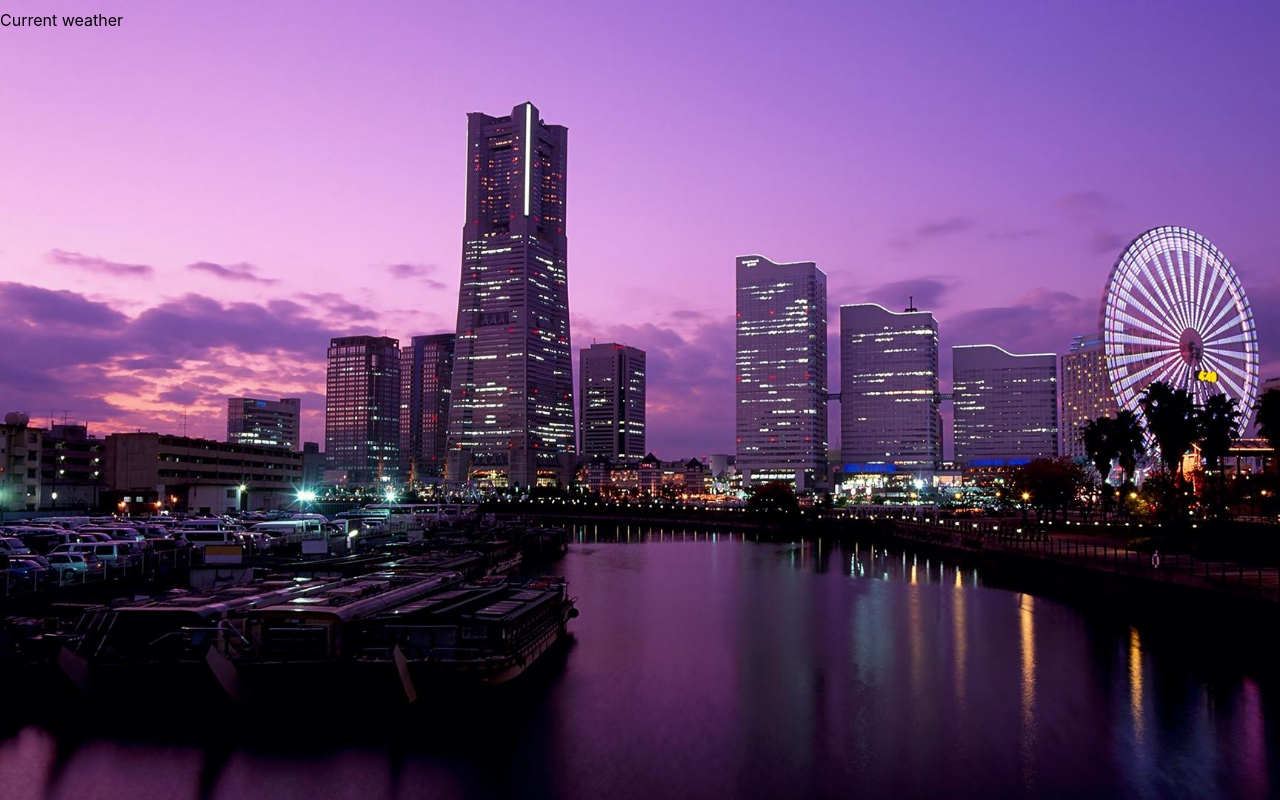
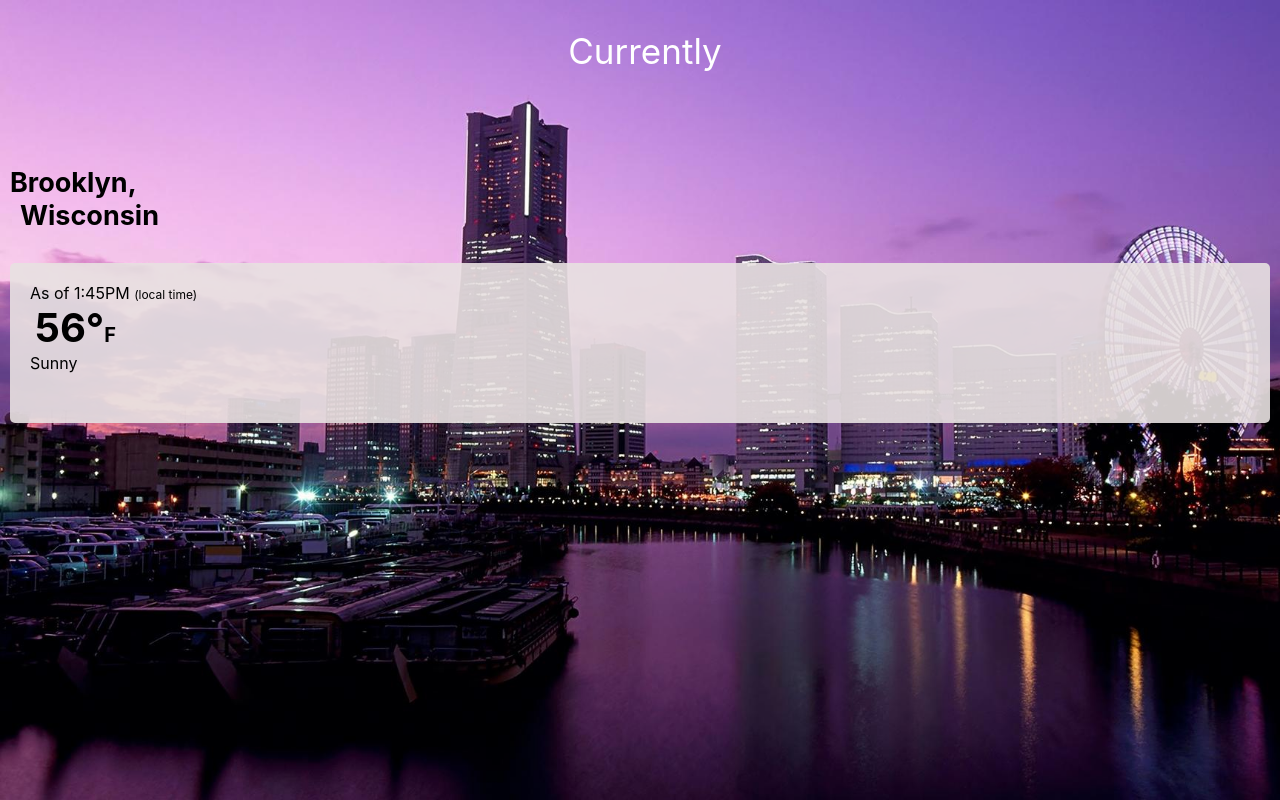
Before and after one commit to Brettman52/WeatherApp, a React (Create React App) app: page / in a window 1280 px wide. Both pictures are taken after typing "Sample" into the empty fields and a click on the button "GO". Built offline with nearby package versions, Linux system fonts and the light colour scheme.

Commit message:
added more data and styles to daily forecast component

```diff
--- a/package.json
+++ b/package.json
@@ -7,6 +7,7 @@
     "@testing-library/jest-dom": "^5.12.0",
     "@testing-library/react": "^11.2.6",
     "@testing-library/user-event": "^12.8.3",
+    "moment": "^2.29.1",
     "react": "^17.0.2",
     "react-dom": "^17.0.2",
     "react-router": "^5.2.0",
--- a/src/App.js
+++ b/src/App.js
@@ -17,10 +17,6 @@ background-size: cover;
 height: 100vh;
 width: 100vw;
 
-* {
-    margin: 0px;
-    padding: 0px;
-}
 
 `;
 
@@ -33,6 +29,10 @@ export default class App extends Component {
 
     setWeather = () => {
         this.setState({location: mockData.location, current: mockData.current})
+    }
+
+    componentDidMount(){
+        this.setWeather()
     }
 
     render() {
--- a/src/DailyCast.js
+++ b/src/DailyCast.js
@@ -1,8 +1,55 @@
-import React, { Component } from 'react'
+import React, {Component} from 'react'
 import WeatherContext from './weatherContext'
 import styled from 'styled-components'
+import moment from 'moment';
 
-const WeatherContainer = styled.div`
+const Wrap = styled.div `
+`;
+
+const WeatherContainer = styled.div `
+    background-color: rgba(232, 226, 226, .9);
+    border-radius: 5px;
+    height: 20vh;
+    margin-left: 10px;
+    margin-right: 10px;
+    position: relative;
+    top: 10vh;
+
+`;
+
+const AsOf = styled.div `
+    position: absolute;
+    top: 20px;
+    left: 20px;
+    min-width: 207px;
+`;
+
+const Town = styled.h2 `
+`;
+
+const Region = styled.div `
+    margin-left: 10px;
+`;
+
+const AreaContainer = styled.div`
+   position: relative;
+   top: 9vh;
+   margin-left: 10px;
+   font-size: 18px;
+`;
+
+const Temp = styled.div`
+    position: absolute;
+    top: 40px;
+    left: 25px;
+    font-size: 40px;
+    font-weight: bold;
+`;
+
+const Condition = styled.div`
+    position: absolute;
+    top: 90px;
+    left: 20px;
 
 `;
 
@@ -10,12 +57,51 @@ export default class DailyCast extends Component {
 
     static contextType = WeatherContext;
 
+    getLastUpdated = (timeDate) => {
+        const timeArray = timeDate.split("");
+        const timeOnlyArr = [];
+
+        for (let i = 0; i <= 15; i++) {
+            if (i > 10) {
+                timeOnlyArr.push(timeArray[i])
+            }
+        }
+        const joinedTime = timeOnlyArr.join("");
+
+        return moment(joinedTime, "HH:mm::ss").format("h:mmA");
+    }
+
+    getWholeTemp = (temp) => {
+     const newTemp = Math.trunc(temp);
+
+        return newTemp;
+    }
 
     render() {
+        const townName = this.context.location.name;
+        const regionName = this.context.location.region;
+        const lastUpdated = this.context.current.last_updated;
+        const tempInF = this.context.current.temp_f;
+        const conditionText = this.context.current.condition.text;
+
+
+
         return (
-            <WeatherContainer>
-
-            </WeatherContainer>
+            <Wrap>
+                <AreaContainer>
+                   <Town>
+                        {townName},
+                        <Region>{regionName}</Region>
+                    </Town>
+                </AreaContainer>
+                <WeatherContainer>
+                    <AsOf>
+                        As of {lastUpdated !== undefined && this.getLastUpdated(lastUpdated)} <span style={{fontSize:"12px"}}>(local time)</span>
+                    </AsOf>
+                    <Temp>{tempInF !== undefined && this.getWholeTemp(tempInF)}&#176;<span style={{fontSize:"20px"}}>F</span></Temp>
+                    <Condition>{conditionText}</Condition>
+                </WeatherContainer>
+            </Wrap>
         )
     }
 }
--- a/src/DailyCastPage.js
+++ b/src/DailyCastPage.js
@@ -1,19 +1,29 @@
 import React, {Component} from 'react'
 import DailyCast from './DailyCast'
 import styled from 'styled-components'
+import WeatherContext from './weatherContext'
 
-const CastHeading = styled.header`
-    position: relative;
-    top: 10px;
+const CastHeading = styled.div `
+    padding-top: 30px;
+    margin-left: 10px;
+    font-size: 35px;
+    text-align: center;
+    color: white;
+
 `;
+
 
 
 export default class DailyCastPage extends Component {
 
+    static contextType = WeatherContext;
+
     render() {
         return (
             <div>
-              <CastHeading>Current weather</CastHeading>
+                <CastHeading>
+                  Currently
+                </CastHeading>
                 <DailyCast/>
             </div>
         )
--- a/src/Header.js
+++ b/src/Header.js
@@ -1,12 +1,9 @@
-import React, { Component } from 'react'
+import React, {Component} from 'react'
 import styled from 'styled-components'
 
-const WeatherHeader = styled.header`
+const WeatherHeader = styled.header `
     color: whitesmoke;
     font-size: 50px;
-    margin-left: 100px;
-
-@media (max-width: 768px) {
     font-size: 25px;
     display: flex;
     justify-content: center;
@@ -14,16 +11,14 @@ const WeatherHeader = styled.header`
     position: relative;
     top: 10px;
 
-}
 `;
-
 
 export default class Header extends Component {
     render() {
         return (
             <div>
                 <WeatherHeader>
-                  Weather on demand
+                    Weather on demand
                 </WeatherHeader>
             </div>
         )
--- a/src/Homepage.js
+++ b/src/Homepage.js
@@ -33,9 +33,6 @@ export default class Homepage extends Component {
 
     handleSubmit = (e) => {
         e.preventDefault();
-        this
-            .context
-            .setWeather();
 
         this
             .props
--- a/src/mockData.js
+++ b/src/mockData.js
@@ -11,7 +11,7 @@ export const mockData = {
     },
     "current": {
         "last_updated_epoch": 1619451900,
-        "last_updated": "2021-04-26 10:45",
+        "last_updated": "2021-04-26 13:45",
         "temp_c": 13.8,
         "temp_f": 56.8,
         "is_day": 1,
```
Also changed, not shown: 1 other file (tests, documents, lock files or other folders).
